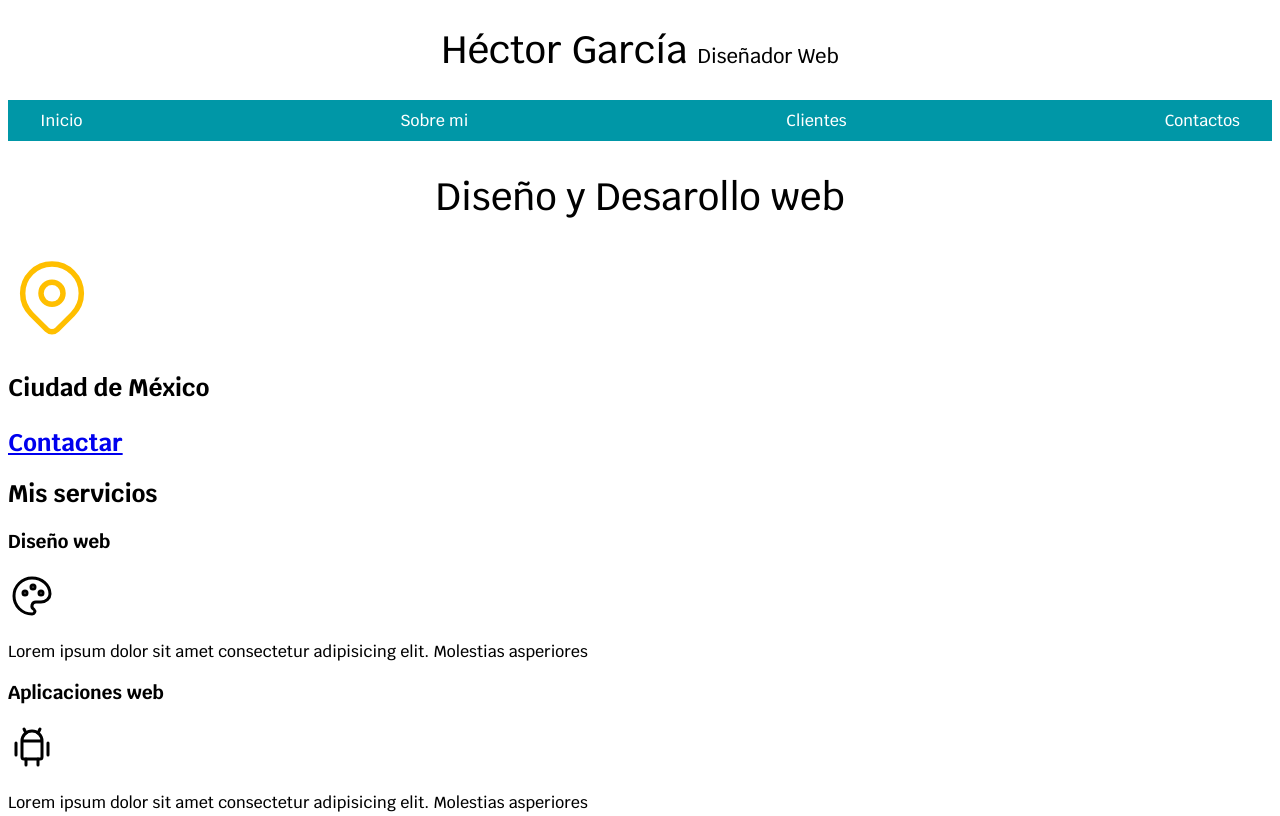
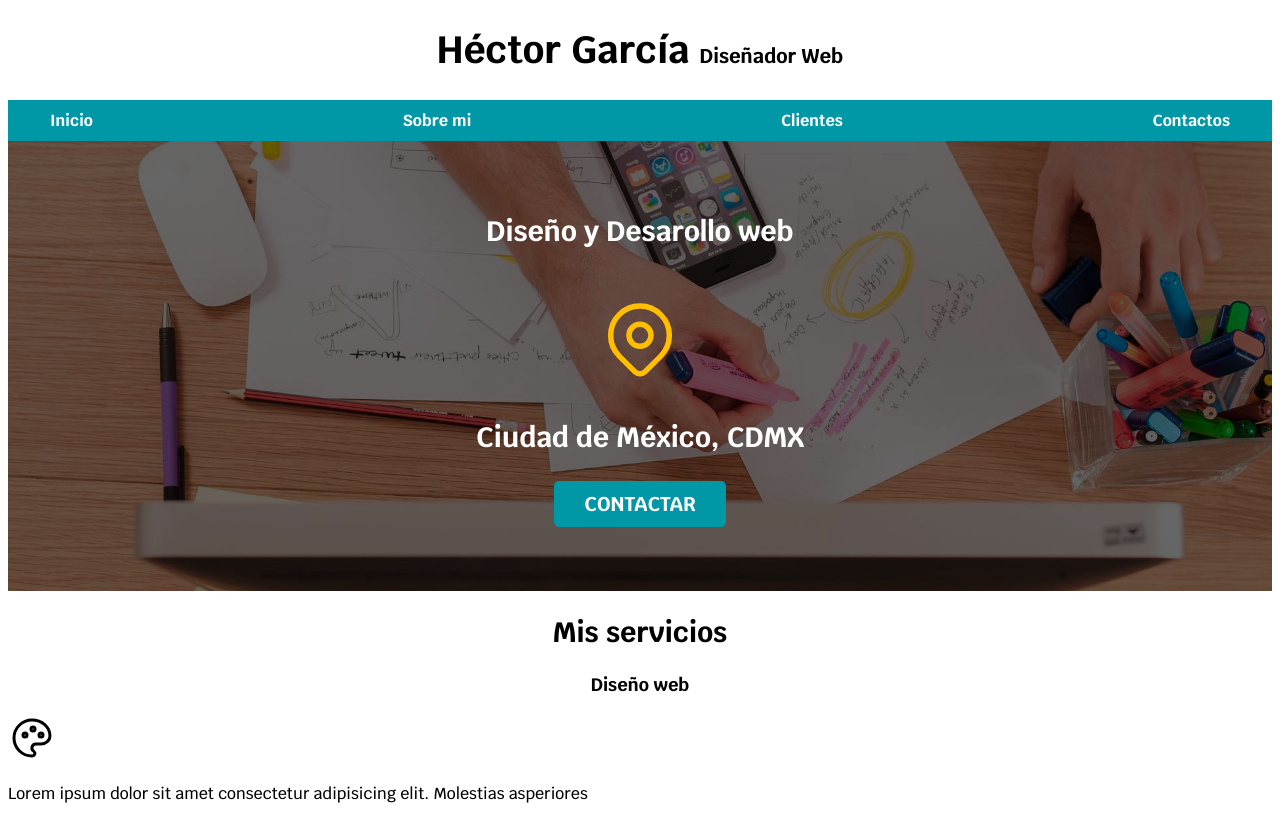
Before and after one commit to Hector-Garcia-dJ/Desarollo-web, a plain HTML site: page index.html in a window 1280 px wide. Shown: the top 816 px of the page. Drawn offline with Linux system fonts and the light colour scheme.

Commit message:
cambios en los archivos css e index

```diff
--- a/Css/style.css
+++ b/Css/style.css
@@ -8,44 +8,120 @@
     --gris: #757575;
 }
 
-/*Las líneas de código del html y body facilitan el uso de rem*/
+/*Las líneas de código del html y body
+facilitan el uso de rem**/
+
+/*Globales*/
 html{
     font-size: 62.5%;
+    box-sizing: border-box; /*Hack para box model*/
+}
+
+*, *:before, *:after{
+    box-sizing: inherit;
 }
 body{
     font-size:16px;/* 1rem = 10px*/
     font-family: "Krub", sans-serif;
 }
-
-.titulo {
-    text-align:center;
-    font-size: 3.8rem;
-    font-weight: 500;
-}
-
-.titulo span{
-    font-size: 2rem;
-}
 .contenedor{
-    width: 120rem;
+    max-width: 120rem;
     margin-top: 0;
     margin-right: auto;
     margin-bottom: 0;
     margin-left: auto;
 }
+.boton{
+    background-color: #0097a7;
+    color:#ffffff;
+    padding: 1rem 3rem;
+    margin-top: 3rem;
+    font-size: 2rem;
+    text-decoration: none;
+    text-transform: uppercase;
+    font-weight: bold;
+    border-radius: .5rem;
+    width: 90%;
+    text-align: center;
+}
+@media (min-width: 768px) {
+    .boton{
+        width: auto;
+    }
+}
+
+/*Tipografía*/
+h1{
+    font-size: 3.8rem;
+}
+h2{
+    font-size: 2.8rem;
+}
+h3{
+    font-size: 1.8rem;
+}
+h1,h2,h3{
+    text-align: center;
+}
+
+/* Titulos */
+.titulo span{
+    font-size: 2rem;
+}
+
+/* Navegación principal */
 .nav-bg{
     background-color: #0097a7;
 }
 .navegacion-principal{
-    padding: 1rem ;
     display: flex;
-    justify-content: space-between;
-}
-.navegacion-principal a{
-    color:#ffffff ;
-    text-decoration: none;
+    flex-direction: column;
 }
 
-@media (min-width:48px ) {
+@media (min-width: 768px) {
+    .navegacion-principal{
+        flex-direction: row;
+        justify-content: space-between;
+    }
+}
+
+.navegacion-principal a{
+display: block;
+text-align: center;
+color:#ffffff;
+text-decoration:none;
+font-size: 2 rem;
+font-weight: 700;
+padding: 1rem ;
+}
+
+.navegacion-principal a:hover{
+    background-color: #ffc107;
+    color:#212121;
+}
+
+/* Hero */
+.hero{
+    background-image: url("../Img/hero.jpg");
+    background-repeat: no-repeat;
+    background-size: cover;
+    height: 450px;
+    position:relative;
 
 }
+.contenido-hero{
+    position:absolute;
+    background-color: rgb(0, 0, 0,.6);
+    width: 100%;
+    height: 100%;
+
+    display: flex;
+    flex-direction: column;
+    align-items: center;
+    justify-content: center;
+}
+
+.contenido-hero h2,
+.contenido-hero p{
+    color:#ffffff
+}
--- a/index.html
+++ b/index.html
@@ -26,20 +26,22 @@
                 <a href="#">Contactos</a>
             </nav>
         </div>
-        <section>
-            <h2 class="titulo"> Diseño y Desarollo web <h2>
 
-                <svg xmlns="http://www.w3.org/2000/svg" class="icon icon-tabler icon-tabler-map-pin" width="88" height="88" viewBox="0 0 24 24" stroke-width="1.5" stroke="#ffbf00" fill="none" stroke-linecap="round" stroke-linejoin="round">
-                    <path stroke="none" d="M0 0h24v24H0z" fill="none"/>
-                    <path d="M9 11a3 3 0 1 0 6 0a3 3 0 0 0 -6 0" />
-                    <path d="M17.657 16.657l-4.243 4.243a2 2 0 0 1 -2.827 0l-4.244 -4.243a8 8 0 1 1 11.314 0z" />
-                </svg>
+        <!--Lógica del section-->
+        <section class="hero">
+            <div class="contenido-hero">
+                <h2> Diseño y Desarollo web <h2>
+                    <svg xmlns="http://www.w3.org/2000/svg" class="icon icon-tabler icon-tabler-map-pin" width="88" height="88" viewBox="0 0
+                    24 24" stroke-width="1.5" stroke="#ffbf00" fill="none" stroke-linecap="round" stroke-linejoin="round">
+                        <path stroke="none" d="M0 0h24v24H0z"/>
+                        <circle cx="12" cy="11" r="3" />
+                        <path d="M17.657 16.657l-4.243 4.243a2 2 0 0 1 -2.827 0l-4.244 -4.243a8 8 0 1 1 11.314 0z" />
+                    </svg>
+                <p> Ciudad de México, CDMX</p>
+                <a class ="boton" href="#">Contactar</a>
+            </div> <!-- .contenido-hero -->
+        </section>
 
-
-            <p> Ciudad de México </p>
-            <a href="#">Contactar</a>
-
-        </section>
         <!--Lógica del main-->
         <main>
             <h2>Mis servicios</h2>
```
